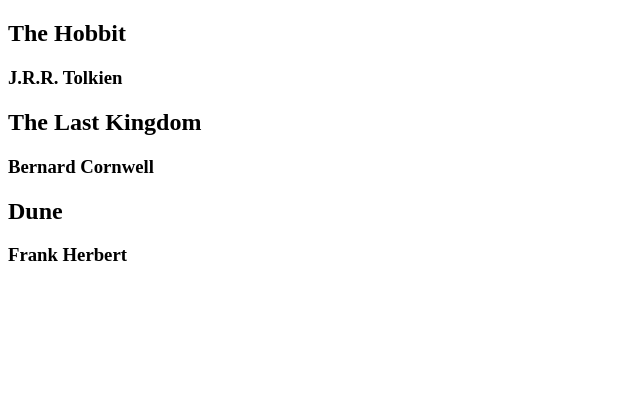
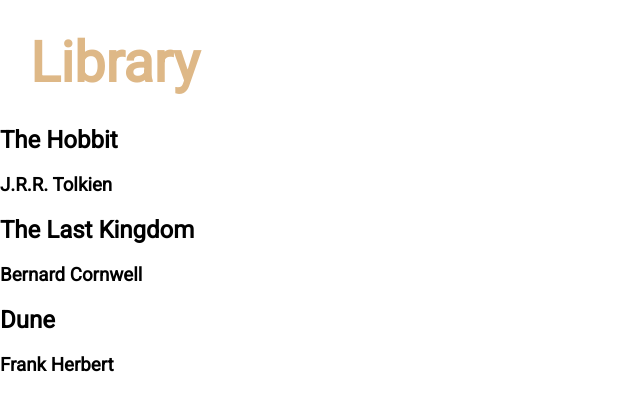
Before and after one commit to ScottGrieveWeb/library, a plain HTML site: page index.html in a window 1280 px wide. Shown: the whole page, without its empty margins (0-640 px from the left). Drawn offline with Linux system fonts and the light colour scheme.

Commit message:
Started adding simple CSS

```diff
--- a/index.html
+++ b/index.html
@@ -10,6 +10,9 @@
     <title>Library</title>
 </head>
 <body>
+    <header>
+        <h1>Library</h1>
+    </header>
 
     <div id="library">
 
--- a/style.css
+++ b/style.css
@@ -0,0 +1,13 @@
+body,
+html {
+    height: 100vh;
+    margin: 0;
+    font-family: 'Roboto', sans-serif;
+}
+
+header h1{
+    font-size: 350%;
+    color:burlywood;
+    margin: 30px;
+
+}
```
